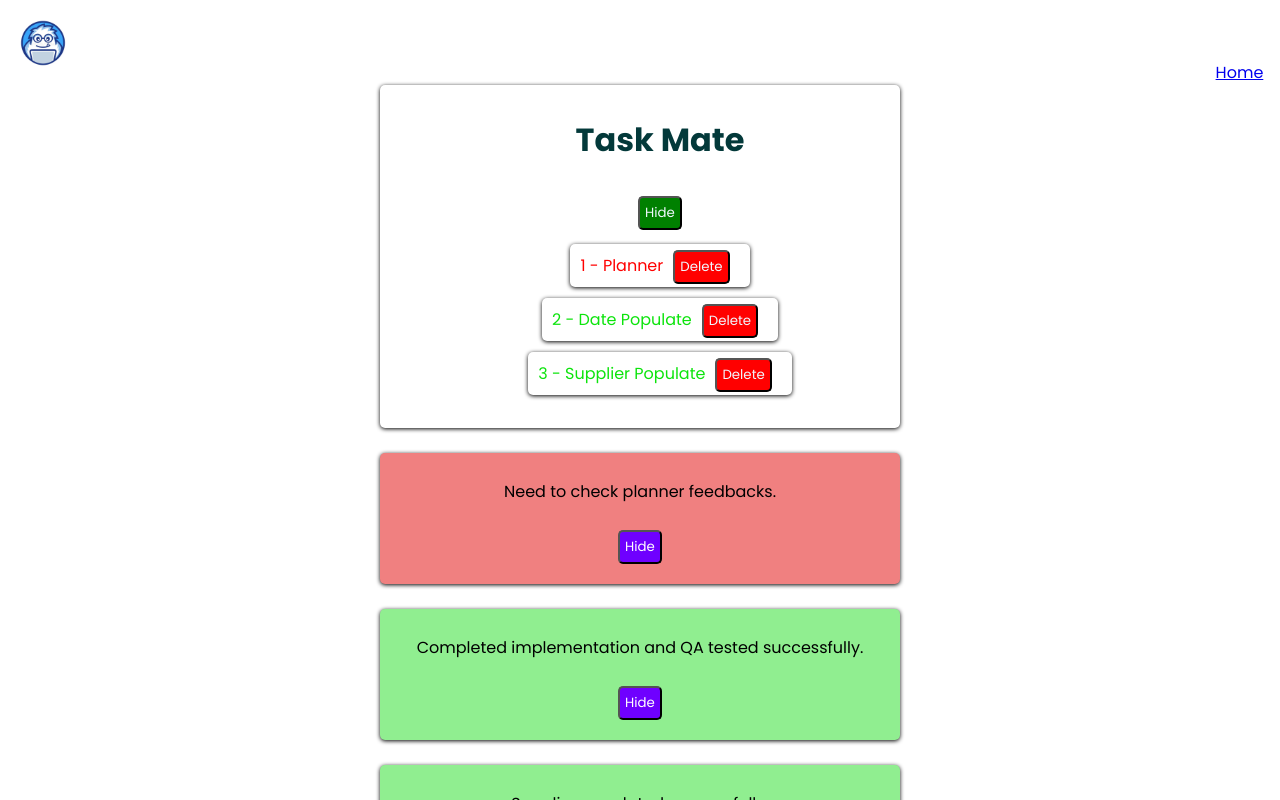
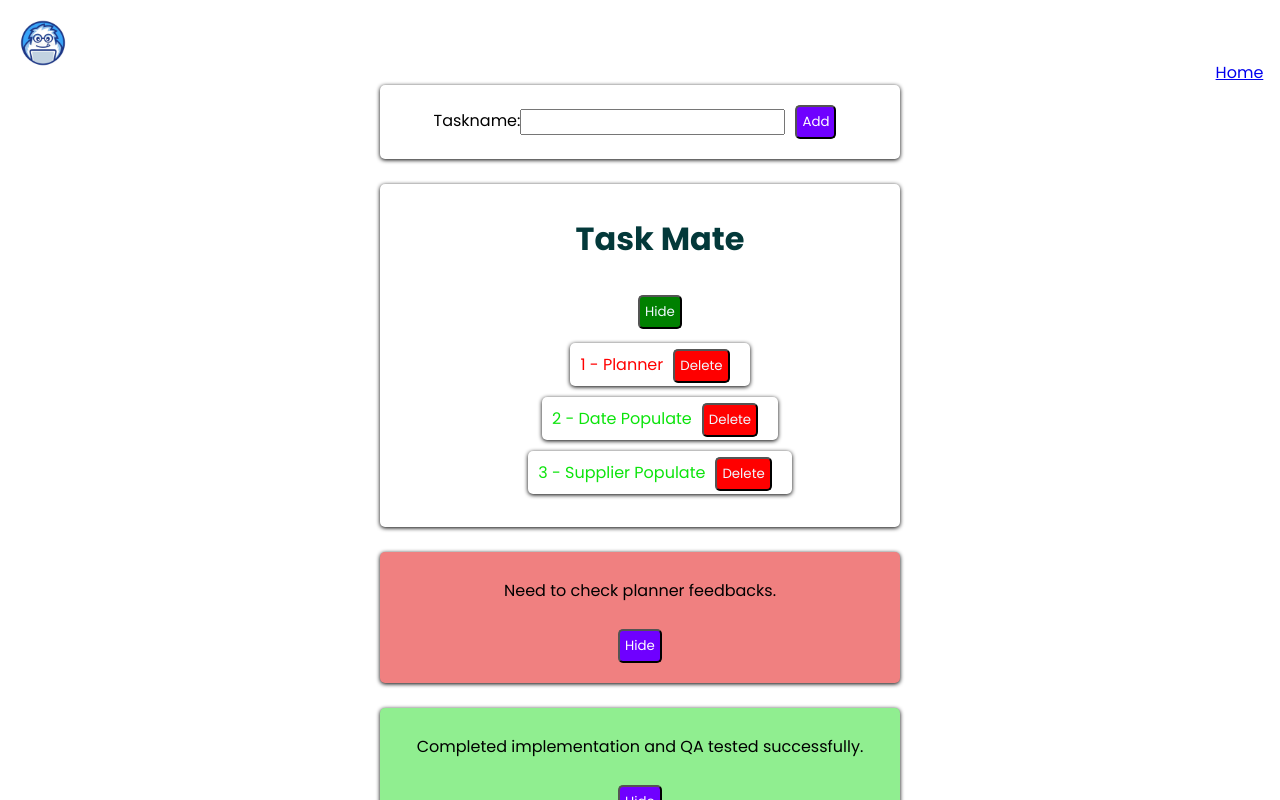
Before and after one commit to SivaG-pro/Taskmate, a React (Create React App) app: page / in a window 1280 px wide. Shown: the top 800 px of the page. Built offline with nearby package versions, Linux system fonts and the light colour scheme.

Commit message:
Add Task

```diff
--- a/src/App.js
+++ b/src/App.js
@@ -2,6 +2,7 @@
 import { Header } from './components/Header';
 import { Task } from './components/Task.js';
 import { Footer } from './components/Footer.js';
+import { AddTask } from './components/AddTask.js';
 import './App.css'
 
 
@@ -11,6 +12,8 @@ function App() {
   return (
     <>
     <Header/>
+    <AddTask/>
+    <br />
     <Task title='Mate'/>
     <Footer/>
     </>
--- /dev/null
+++ b/src/components/AddTask.js
@@ -0,0 +1,12 @@
+import '../App.css'
+export  function AddTask() {
+  return (
+    <div className='box'>
+      <form action="">
+        <label htmlFor="task">Taskname:</label>
+        <input type="text"  name="task" id="task" autoComplete='off'/>
+        <button type='Submit' className='hide'>Add</button>
+      </form>
+    </div>
+  )
+}
```
